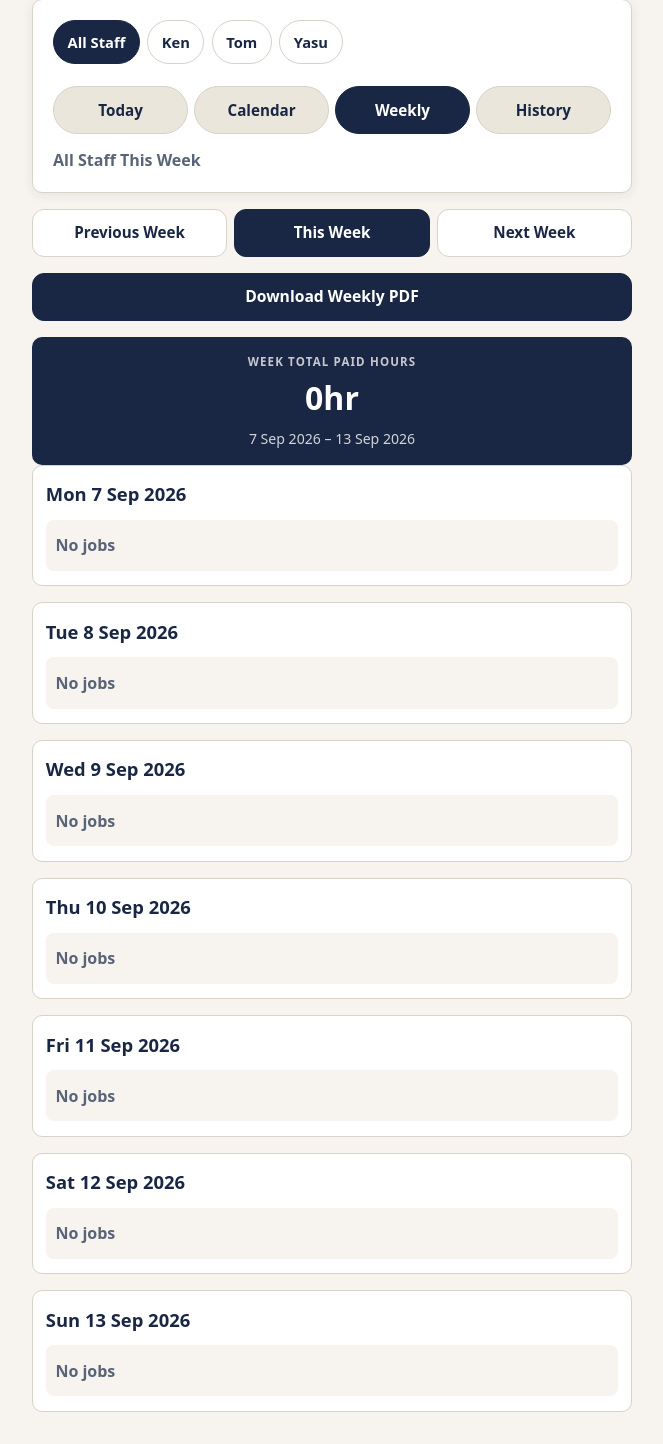
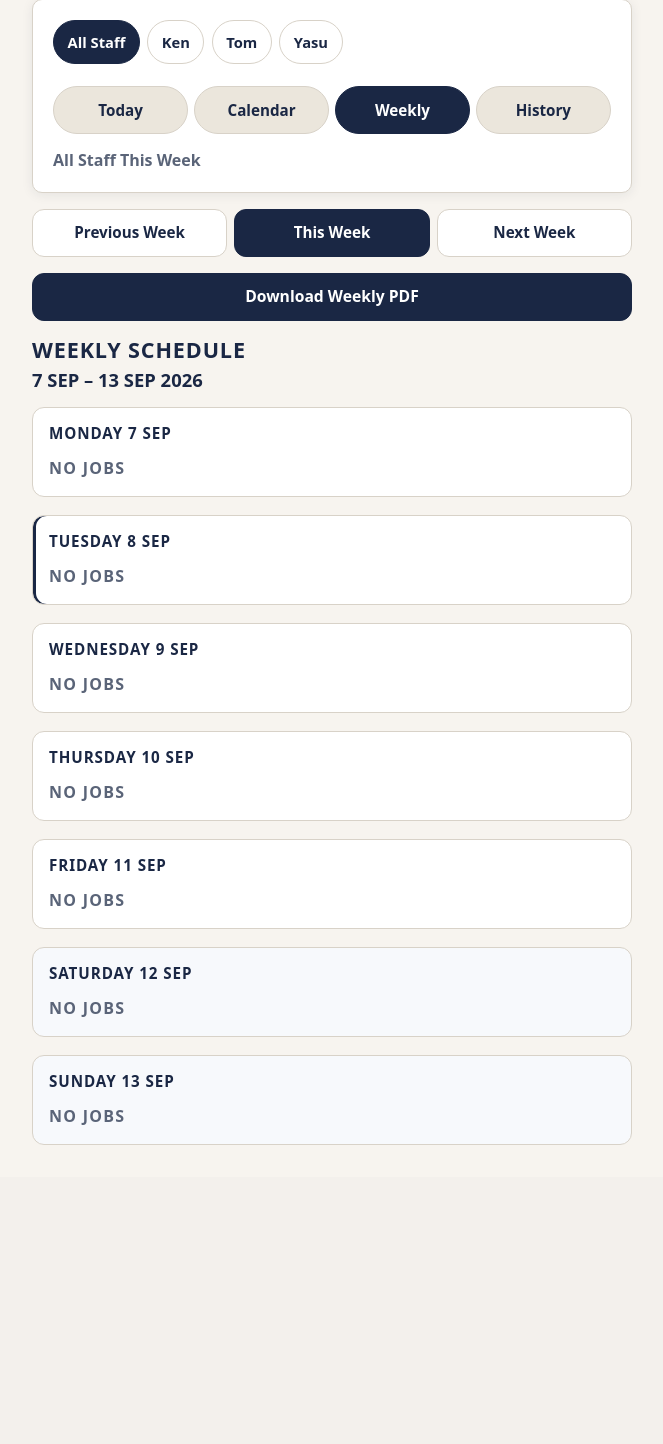
Before and after one commit to YasuJR/japanese-removals-bookings, a Flask app: page /staff?staff_id=all&range=week&week=0 in a window 1280 px wide. Shown: the part 126-1570 px from the top of the page, without its empty margins (308-971 px from the left). After the commit the page ends 1271 px from the top, so only its background shows below. Run offline with Flask 3, Linux system fonts and the light colour scheme; data comes from the database, SQL or seed files in the repository; tables that the repository leaves empty hold one stand-in row (values such as "Sample post"); some libraries are stand-ins or nearby versions.

Commit message:
Reuse Owner weekly schedule for Staff Portal All Staff view.
Share the weekly days template and build_weekly_schedule data with the owner calendar, and generate the same owner PDF instead of duplicating jobs per crew member.

Co-authored-by: Cursor <cursoragent@cursor.com>

```diff
--- a/app.py
+++ b/app.py
@@ -1956,9 +1956,16 @@ def staff_portal_weekly_pdf():
     schedule = build_staff_weekly_pdf_schedule(
         view_staff_id, week_offset, perth_today()
     )
-    pdf_bytes = weekly_schedule_pdf.render_staff_weekly_schedule_pdf(schedule)
-    staff_key = schedule.get("staff_id_key") or STAFF_VIEW_ALL
-    filename = "staff-weekly-{0}-{1}.pdf".format(staff_key, schedule.get("week_start"))
+    if schedule.get("mode") == "owner":
+        weekly = schedule["weekly"]
+        pdf_bytes = weekly_schedule_pdf.render_weekly_schedule_pdf(weekly)
+        filename = "weekly-schedule-{0}.pdf".format(weekly["week_start"])
+    else:
+        pdf_bytes = weekly_schedule_pdf.render_staff_weekly_schedule_pdf(schedule)
+        staff_key = schedule.get("staff_id_key") or STAFF_VIEW_ALL
+        filename = "staff-weekly-{0}-{1}.pdf".format(
+            staff_key, schedule.get("week_start")
+        )
     return Response(
         pdf_bytes,
         mimetype="application/pdf",
--- a/staff_portal.py
+++ b/staff_portal.py
@@ -24,7 +24,7 @@ from crew import CREW_OPTIONS, active_crew_names, all_crew_names, crew_from_stor
 from dashboard_data import perth_today, week_range
 from display_dates import format_display_date, normalize_move_date
 import staff_job_times
-from weekly_schedule_data import _day_heading, _week_range_heading
+from weekly_schedule_data import _day_heading, _week_range_heading, build_weekly_schedule
 
 RANGE_TODAY = "today"
 RANGE_CALENDAR = "calendar"
@@ -936,7 +936,7 @@ def build_staff_portal(
     count = len(jobs)
     today_summary = None
     today_by_staff: List[Dict[str, Any]] = []
-    all_staff_week = None
+    owner_weekly = None
     if active_range == RANGE_TODAY:
         if is_all_staff:
             today_by_staff = _build_today_by_staff(jobs, roster)
@@ -966,11 +966,10 @@ def build_staff_portal(
         )
 
     week_days: List[Dict[str, Any]] = []
+    owner_weekly = None
     if active_range == RANGE_WEEK:
         if is_all_staff:
-            all_staff_week = _build_all_staff_week(
-                jobs, start_iso, end_iso, today, roster
-            )
+            owner_weekly = build_weekly_schedule(start_iso, reference=today)
         else:
             week_days = _week_days(jobs, start_iso, end_iso, today)
 
@@ -1036,7 +1035,7 @@ def build_staff_portal(
         "job_count": count,
         "jobs_label": jobs_label,
         "week_days": week_days,
-        "all_staff_week": all_staff_week,
+        "owner_weekly": owner_weekly,
         "today_by_staff": today_by_staff,
         "history_weeks": history_weeks,
         "weekly_worked": weekly_worked,
@@ -1080,16 +1079,18 @@ def build_staff_weekly_pdf_schedule(
         today = perth_today()
     offset = normalize_week_offset(week_offset)
     start_iso, end_iso = _range_dates(RANGE_WEEK, today, offset)
-    roster = _staff_roster()
     staff, selected_staff_id, is_all_staff = resolve_portal_staff(view_staff_id)
 
     if is_all_staff:
-        bookings = _load_all_rows(start_iso, end_iso)
-    elif staff:
-        bookings = _load_rows(staff, start_iso, end_iso)
-    else:
-        bookings = []
+        weekly = build_weekly_schedule(start_iso, reference=today)
+        return {
+            "mode": "owner",
+            "staff_id_key": STAFF_VIEW_ALL,
+            "week_start": weekly["week_start"],
+            "weekly": weekly,
+        }
 
+    bookings = _load_rows(staff, start_iso, end_iso) if staff else []
     jobs: List[Dict[str, Any]] = []
     for booking in bookings:
         jobs.append(_serialize_job(booking, today))
@@ -1104,53 +1105,6 @@ def build_staff_weekly_pdf_schedule(
     monday = date.fromisoformat(start_iso)
     sunday = date.fromisoformat(end_iso)
     range_heading = _week_range_heading(monday, sunday)
-
-    if is_all_staff:
-        week_data = _build_all_staff_week(jobs, start_iso, end_iso, today, roster)
-        staff_totals = []
-        for member in roster:
-            member_jobs = _jobs_for_staff_name(jobs, member["name"])
-            paid = _paid_hours_summary(member_jobs)
-            staff_totals.append("{0}: {1}".format(member["name"], paid["paid_display"]))
-        days: List[Dict[str, Any]] = []
-        for day in week_data.get("days") or []:
-            day_date = date.fromisoformat(day["date_iso"])
-            staff_blocks: List[Dict[str, Any]] = []
-            for block in day.get("staff_blocks") or []:
-                block_jobs = block.get("jobs") or []
-                if not block_jobs:
-                    continue
-                staff_blocks.append(
-                    {
-                        "staff": block.get("staff") or "—",
-                        "staff_id": block.get("staff_id"),
-                        "paid_display": block.get("paid_display") or "0hr",
-                        "jobs": [
-                            _pdf_job_from_portal_job(job, is_all_staff=True)
-                            for job in block_jobs
-                        ],
-                    }
-                )
-            days.append(
-                {
-                    "date_iso": day["date_iso"],
-                    "heading": _day_heading(day_date),
-                    "is_weekend": day_date.weekday() >= 5,
-                    "is_empty": not staff_blocks,
-                    "staff_blocks": staff_blocks,
-                }
-            )
-        return {
-            "mode": "all",
-            "staff_id_key": STAFF_VIEW_ALL,
-            "week_start": start_iso,
-            "week_end": end_iso,
-            "range_heading": range_heading,
-            "subtitle_lines": [range_heading],
-            "weekly_paid_display": week_data.get("week_paid_display") or "0hr",
-            "staff_paid_lines": staff_totals,
-            "days": days,
-        }
 
     week_days = _week_days(jobs, start_iso, end_iso, today)
     paid_summary = _paid_hours_summary(jobs)
--- a/static/staff_portal.css
+++ b/static/staff_portal.css
@@ -768,6 +768,18 @@ a.staff-job-btn:active {
   border-color: #16304d;
 }
 
+.staff-owner-weekly {
+  margin-top: 0;
+}
+
+.staff-owner-weekly .weekly-schedule-title {
+  font-size: 1.35rem;
+}
+
+.staff-owner-weekly .weekly-schedule-header {
+  margin-bottom: 0.85rem;
+}
+
 .staff-weekly-week-label {
   margin: 0 0 0.85rem;
   font-size: 0.92rem;
--- a/static/weekly_schedule.css
+++ b/static/weekly_schedule.css
@@ -93,6 +93,11 @@
   text-decoration: none;
 }
 
+.weekly-job-body {
+  display: block;
+  color: inherit;
+}
+
 .weekly-job-link:hover .weekly-job-customer {
   text-decoration: underline;
 }
--- /dev/null
+++ b/templates/_weekly_schedule_days.html
@@ -0,0 +1,40 @@
+<div class="weekly-schedule-days">
+  {% for day in weekly.days %}
+  <section class="weekly-day{% if day.is_today %} weekly-day-today{% endif %}{% if day.is_weekend %} weekly-day-weekend{% endif %}" data-date="{{ day.date_iso }}">
+    <h2 class="weekly-day-heading">{{ day.heading }}</h2>
+    {% if day.jobs %}
+    <div class="weekly-day-jobs">
+      {% for job in day.jobs %}
+      <article class="weekly-job">
+        {% if link_jobs|default(true) %}
+        <a class="weekly-job-link" href="{{ url_for('view_booking', booking_id=job.id) }}">
+        {% else %}
+        <div class="weekly-job-body">
+        {% endif %}
+          <p class="weekly-job-time">
+            <span class="weekly-job-time-range">{{ job.time_range }}</span>
+            {% if job.duration_label %}
+            <span class="weekly-job-duration">{{ job.duration_label }}</span>
+            {% endif %}
+          </p>
+          <h3 class="weekly-job-customer">{{ job.customer_name }}</h3>
+          <p class="weekly-job-row"><span class="weekly-job-field">Movers:</span> {{ job.num_movers }}</p>
+          <p class="weekly-job-row"><span class="weekly-job-field">Crew:</span> {{ job.crew_display }}</p>
+          <p class="weekly-job-row"><span class="weekly-job-field">Pickup:</span> {{ job.pickup_address or '—' }}</p>
+          <p class="weekly-job-row"><span class="weekly-job-field">Delivery:</span> {{ job.delivery_address or '—' }}</p>
+          <p class="weekly-job-row"><span class="weekly-job-field">Phone:</span> {{ job.phone or '—' }}</p>
+          <p class="weekly-job-row"><span class="weekly-job-field">Status:</span> {{ job.status|upper }}</p>
+        {% if link_jobs|default(true) %}
+        </a>
+        {% else %}
+        </div>
+        {% endif %}
+      </article>
+      {% endfor %}
+    </div>
+    {% else %}
+    <p class="weekly-day-empty">NO JOBS</p>
+    {% endif %}
+  </section>
+  {% endfor %}
+</div>
--- a/templates/staff_portal.html
+++ b/templates/staff_portal.html
@@ -176,34 +176,17 @@
       <a class="staff-week-pdf-btn" href="{{ url_for('staff_portal_weekly_pdf', staff_id=portal.selected_staff_id, week=portal.week_offset) }}">Download Weekly PDF</a>
     </section>
 
-    {% if portal.is_all_staff and portal.all_staff_week %}
-    <section class="staff-all-week-total" aria-label="All staff weekly paid hours">
-      <p class="staff-all-week-total-label">Week Total Paid Hours</p>
-      <p class="staff-all-week-total-value">{{ portal.all_staff_week.week_paid_display }}</p>
-      <p class="staff-all-week-label">{{ portal.all_staff_week.week_label }}</p>
+    {% if portal.is_all_staff and portal.owner_weekly %}
+    <link rel="stylesheet" href="{{ url_for('static', filename='weekly_schedule.css') }}">
+    <section class="weekly-schedule-page staff-owner-weekly">
+      <header class="weekly-schedule-header">
+        <h2 class="weekly-schedule-title">WEEKLY SCHEDULE</h2>
+        <p class="weekly-schedule-range">{{ portal.owner_weekly.range_heading }}</p>
+      </header>
+      {% with weekly=portal.owner_weekly, link_jobs=false %}
+      {% include "_weekly_schedule_days.html" %}
+      {% endwith %}
     </section>
-    <div class="staff-all-week">
-      {% for day in portal.all_staff_week.days %}
-      <section class="staff-all-week-day{% if day.is_today %} staff-week-day-today{% endif %}">
-        <h2 class="staff-all-day-heading">{{ day.date_display }}</h2>
-        {% if day.has_jobs %}
-          {% for block in day.staff_blocks %}
-            {% if block.jobs %}
-            <div class="staff-all-staff-block">
-              <h3 class="staff-all-staff-name">{{ block.staff }}</h3>
-              {% for job in block.jobs %}
-              {% include "_staff_schedule_job.html" %}
-              {% endfor %}
-              <p class="staff-all-staff-paid">Paid: {{ block.paid_display }}</p>
-            </div>
-            {% endif %}
-          {% endfor %}
-        {% else %}
-        <p class="staff-week-empty">No jobs</p>
-        {% endif %}
-      </section>
-      {% endfor %}
-    </div>
 
     {% else %}
     {% if portal.weekly_worked %}
```
Also changed, not shown: scripts/test_staff_portal_e2e.py (+33 -11 lines), templates/weekly_schedule.html (+1 -32 lines).
